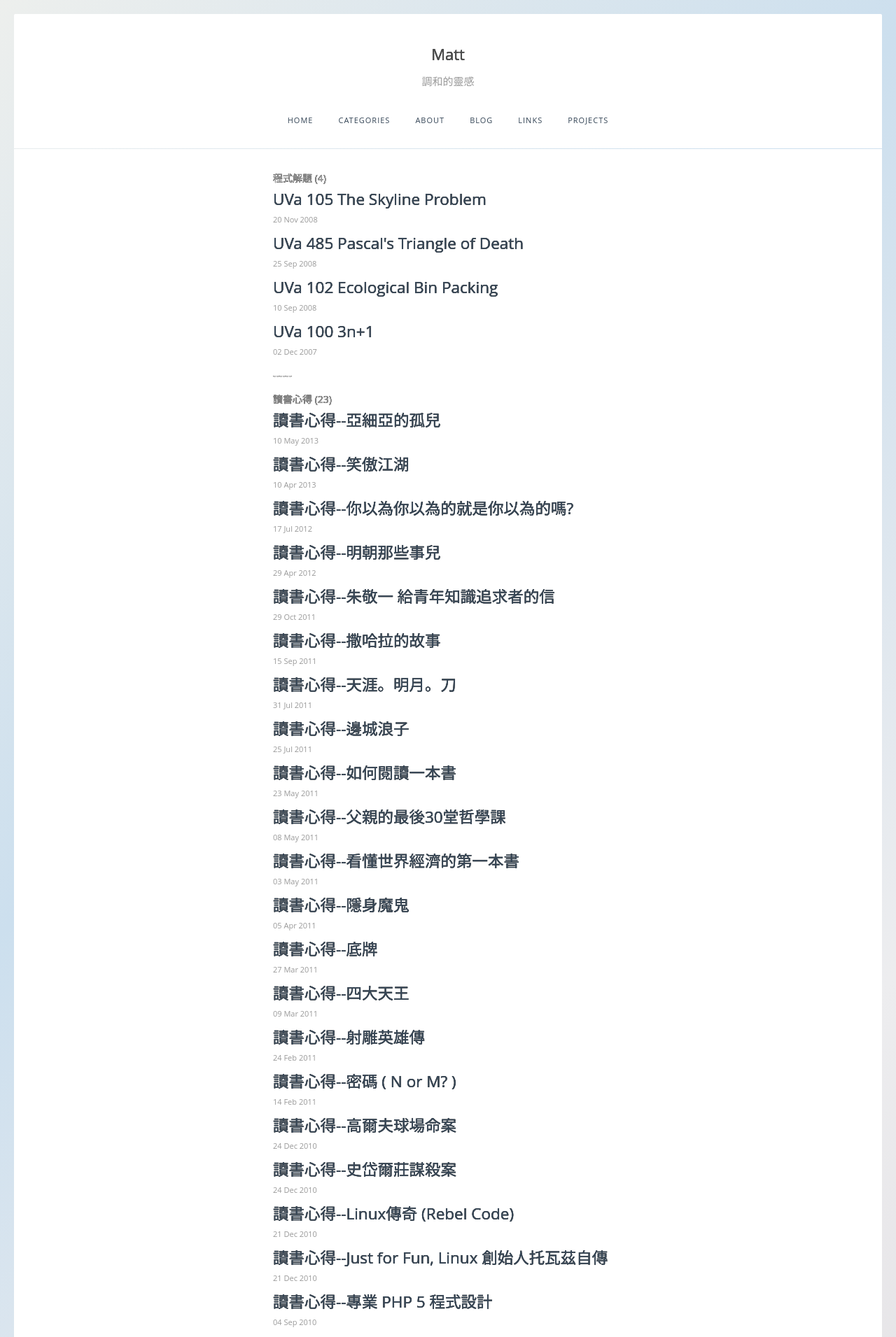
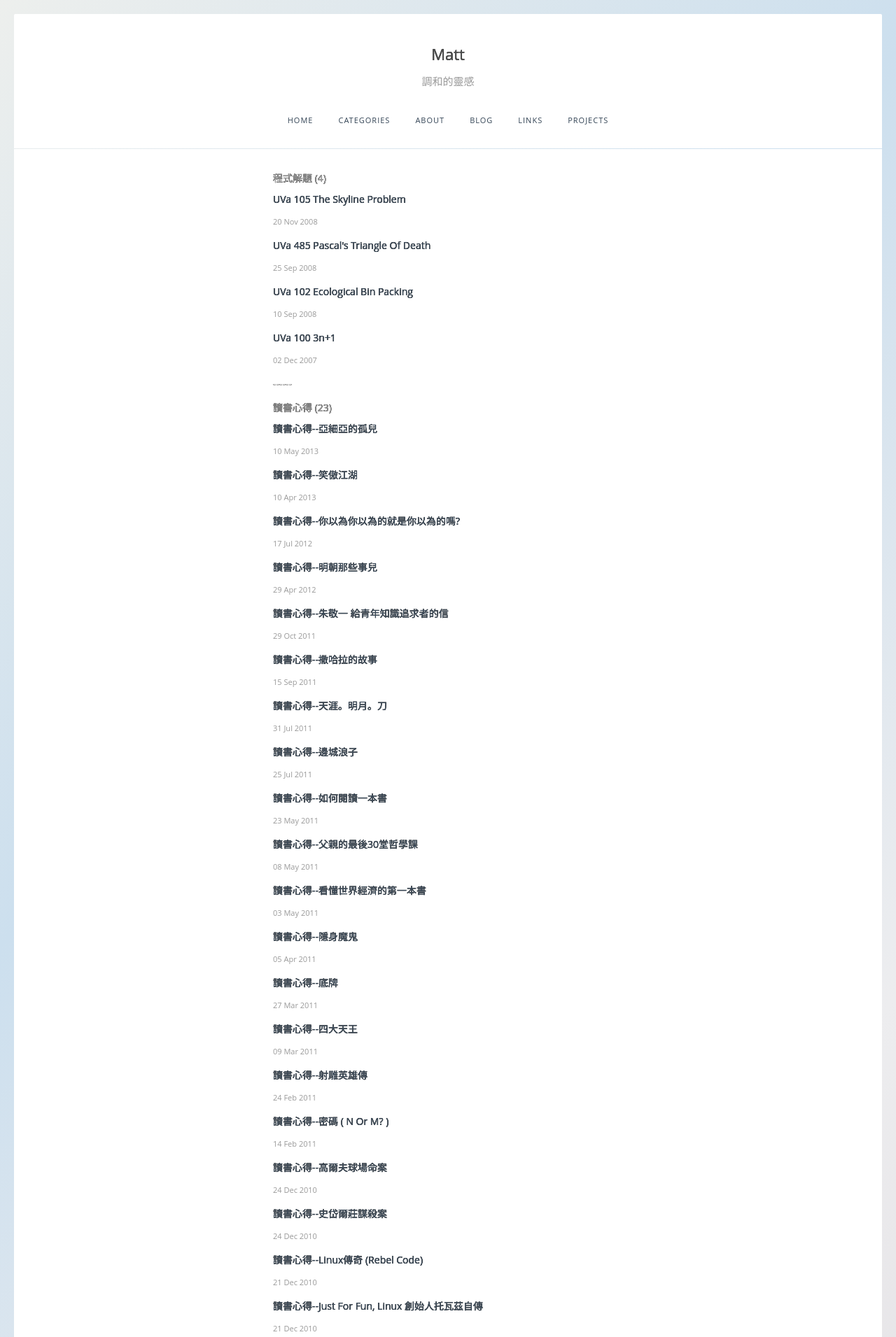
Before and after one commit to sndnvaps/sndnvaps.github.io, a Jekyll site: the page built from categories.html, in a window 1280 px wide. Shown: the top 1911 px of the page at 70% size. Built offline with Jekyll 4.4.1, drawn with Linux system fonts in a browser that asks for light colours; Markdown is read by kramdown in place of the engine named in the settings.

Commit message:
分類頁標題 h2 => h3

```diff
--- a/categories.html
+++ b/categories.html
@@ -8,7 +8,7 @@ layout: default
     {% for post in category[1] %}
       <li>
         <a href="{{ post.url }}">
-          <h2>{{ post.title }}</h2>
+          <h3 class="post-title">{{ post.title }}</h3>
           <time class="inline">{{ post.date | date_to_string }}</time>
         </a>
       </li>
```
